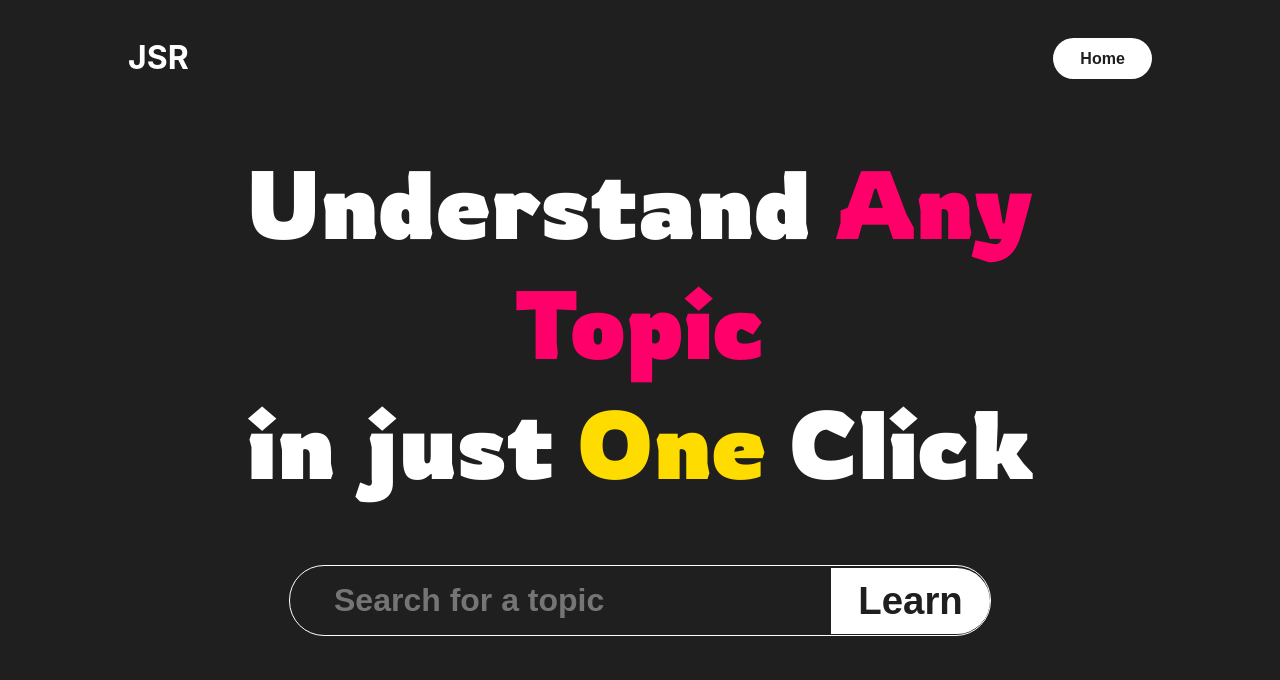
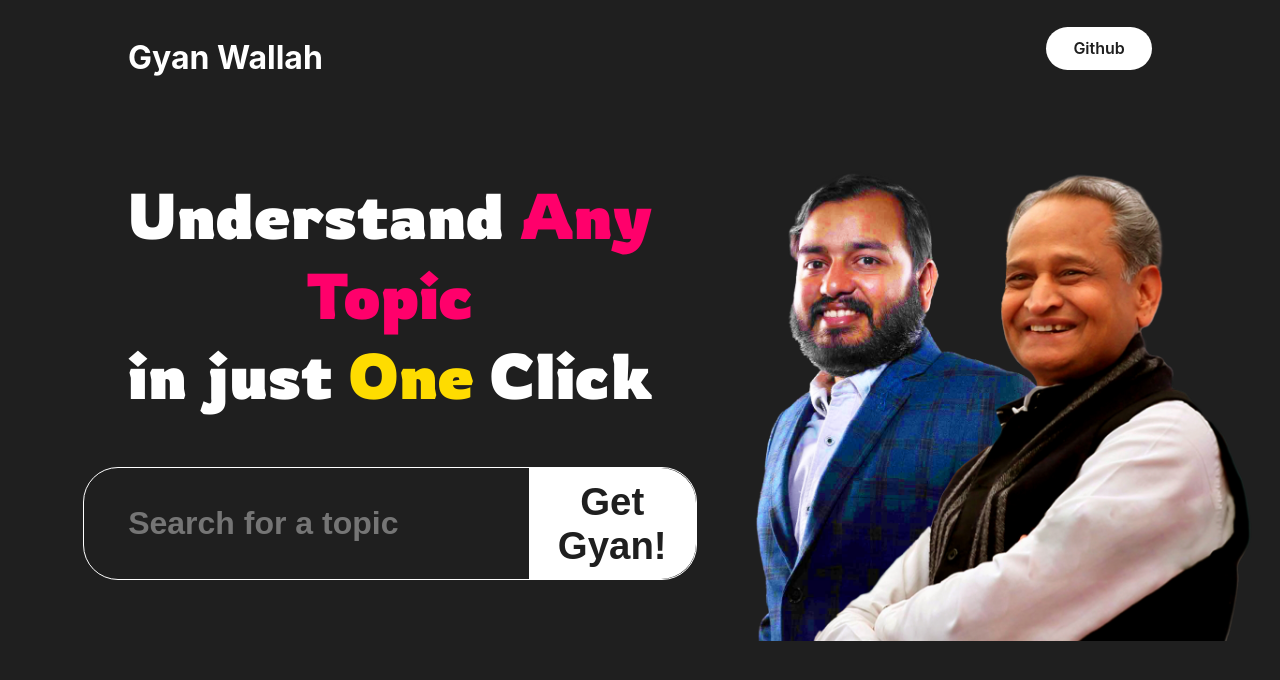
Before and after one commit to meinhoonharsh/rajhack, a React (Create React App) app: page / in a window 1280 px wide. Shown: the top 680 px of the page. Built offline with nearby package versions, Linux system fonts and the light colour scheme.

Commit message:
Updated UI

```diff
--- a/src/App.css
+++ b/src/App.css
@@ -35,11 +35,21 @@ body {
 }
 
 .hero {
-  padding: 2% 10%;
+  padding: 2%;
+  display: flex;
+  flex-direction: row;
+  justify-content: center;
+  align-items: center;
+}
+.hero-left {
+  padding: 2%;
   display: flex;
   flex-direction: column;
   justify-content: center;
   align-items: center;
+}
+.hero-right img {
+  max-width: 500px;
 }
 
 .hero-text {
@@ -50,7 +60,7 @@ body {
 }
 
 .hero-text h1 {
-  font-size: 6rem;
+  font-size: 4rem;
   margin: 0;
   font-family: "Rowdies", cursive;
   margin-bottom: 3%;
@@ -71,7 +81,7 @@ body {
   align-items: center;
   margin-bottom: 2rem;
   width: 90%;
-  max-width: 700px;
+  max-width: 800px;
   border: 1px solid #fff;
   border-radius: 35px;
   padding: 0;
--- a/src/Home.js
+++ b/src/Home.js
@@ -1,5 +1,6 @@
 import React, { useState } from "react";
 import jsondata from "./data.json";
+import image from "./jeetpakki.png";
 
 import "react-responsive-carousel/lib/styles/carousel.min.css"; // requires a loader
 import { Carousel } from "react-responsive-carousel";
@@ -70,13 +71,14 @@ export default function Home() {
   return (
     <div>
       <div className="navbar">
-        <div className="logo">JSR</div>
+        <div className="logo">Gyan Wallah</div>
         <div className="nav-links">
-          <button class="button">Home</button>
+          <a class="button">Github</a>
         </div>
       </div>
 
       <div className="hero">
+        <div className="hero-left">
           <div className="hero-text">
             <h1>
               Understand <span className="yellowspan">Any Topic</span> <br /> in
@@ -92,8 +94,12 @@ export default function Home() {
               placeholder="Search for a topic"
             />
             <button className="search-button" onClick={handleLearnClick}>
-            Learn
+              Get Gyan!
             </button>
+          </div>
+        </div>
+        <div className="hero-right">
+          <img src={image} />
         </div>
       </div>
 
```
Also changed, not shown: src/jeetpakki.png (added). Lines whose indentation alone changed are shown as unchanged.
